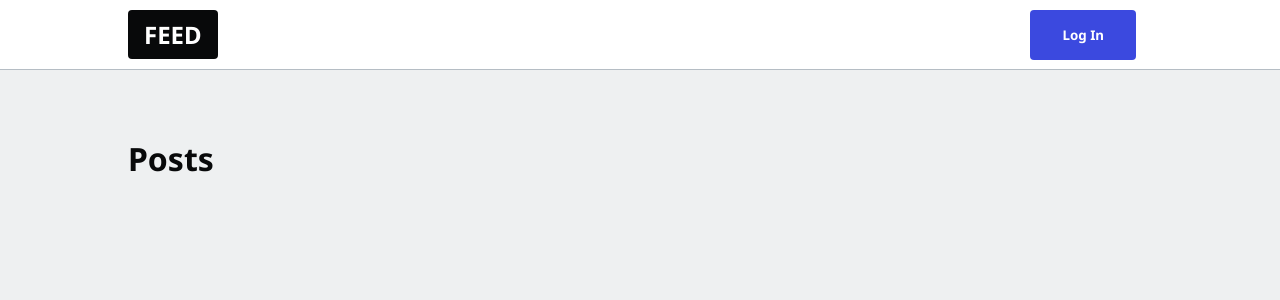
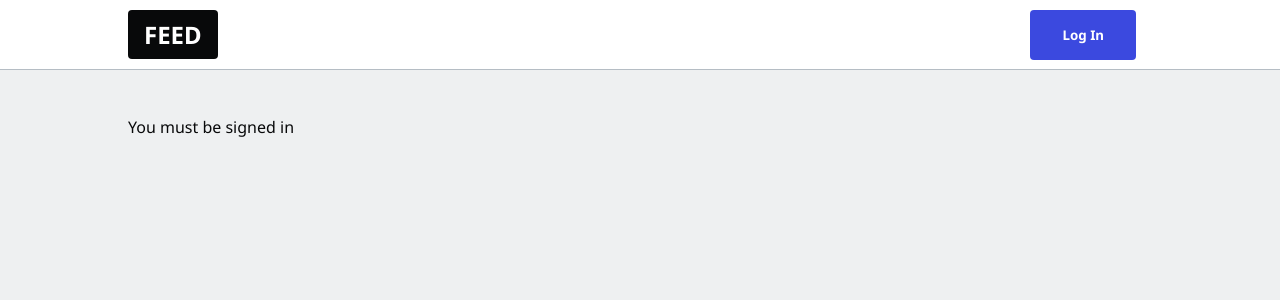
Before and after one commit to amroczeK/blog-web-app-nextjs, a Next.js app: page /admin in a window 1280 px wide. Shown: the top 300 px of the page. Built offline with nearby package versions, Linux system fonts and the light colour scheme; no server answers.

Commit message:
auth on routes

```diff
--- /dev/null
+++ b/components/AuthCheck.js
@@ -0,0 +1,12 @@
+import Link from "next/link";
+import { useContext } from "react";
+import { UserContext } from "../lib/context";
+
+// Component's children only shown to logged-in users
+export default function AuthCheck(props) {
+  const { username } = useContext(UserContext);
+
+  return username
+    ? props.children
+    : props.fallback || <Link href="/enter">You must be signed in</Link>;
+}
--- a/pages/admin/index.js
+++ b/pages/admin/index.js
@@ -1,10 +1,13 @@
 import Metatags from "../../components/Metatags"
+import AuthCheck from "../../components/AuthCheck";
 
 export default function AdminPostsPage({}) {
   return (
     <main>
-      <Metatags title="admin page"/>
-      <h1>Posts</h1>
+      <AuthCheck>
+        <Metatags title="admin page" />
+        <h1>Posts</h1>
+      </AuthCheck>
     </main>
   );
 }
```
